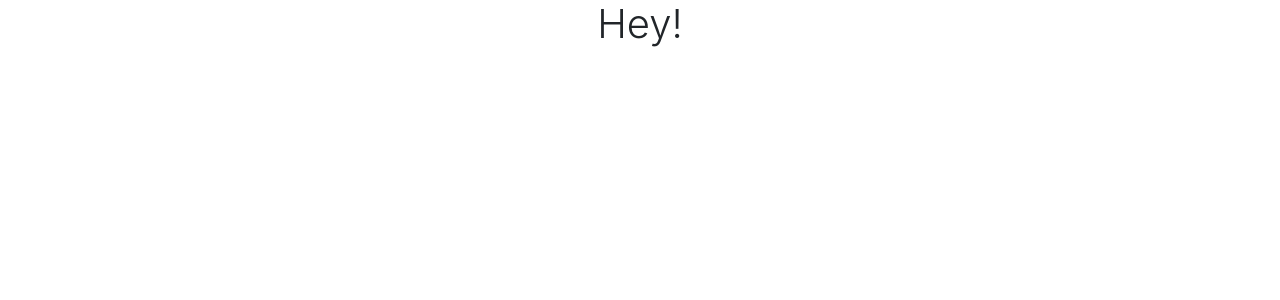
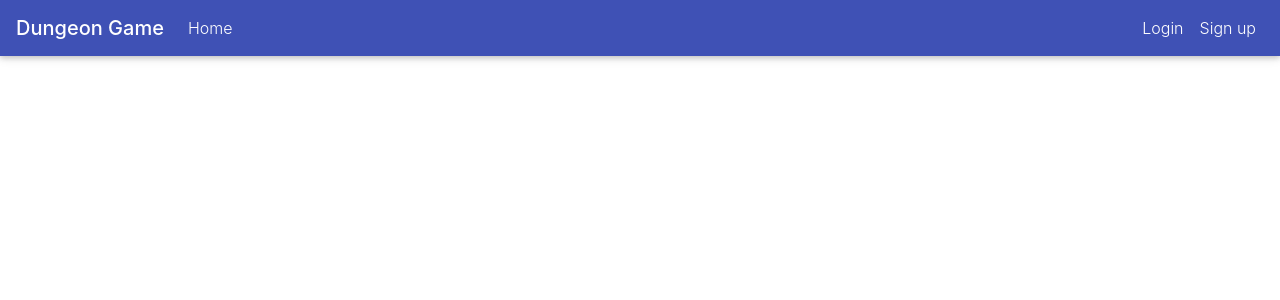
Before and after one commit to cs22-team14/Front-end, a React (Create React App) app in the folder mud/: page / in a window 1280 px wide. Shown: the top 300 px of the page. Built offline with nearby package versions, Linux system fonts and the light colour scheme.

Commit message:
:heavy_plus_sign: New components added to App.js

```diff
--- a/mud/src/App.js
+++ b/mud/src/App.js
@@ -6,15 +6,19 @@
 import SignUp from "./components/SignUp";
 import Login from "./components/Login";
 import Map from "./components/Map";
+import Landing from "./pages/Landing"
+import NotFound from "./pages/NotFound"
 
 function App() {
   return (
     <div className="App">
-      <h1>Hey!</h1>
+
       <Switch>
-        <Route path="/signup" component={SignUp} />
-        <Route path="/login" component={Login} />
-        <Route path="/home" component={Map} />
+        <Route exact path="/" component={Landing} />
+        <Route exact path="/signup" component={SignUp} />
+        <Route exact path="/login" component={Login} />
+        <Route exact path="/map" component={Map} />
+        <Route component={NotFound} />
       </Switch>
     </div>
   );
```
